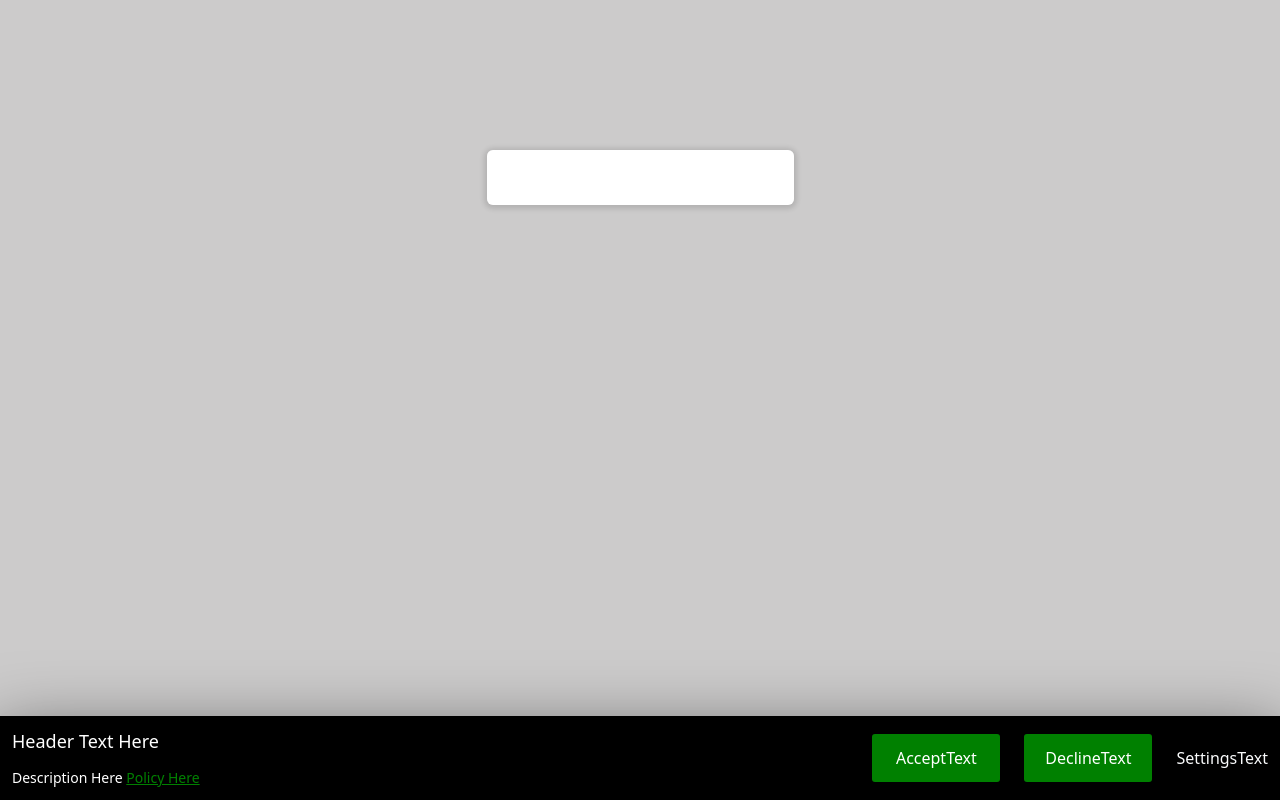
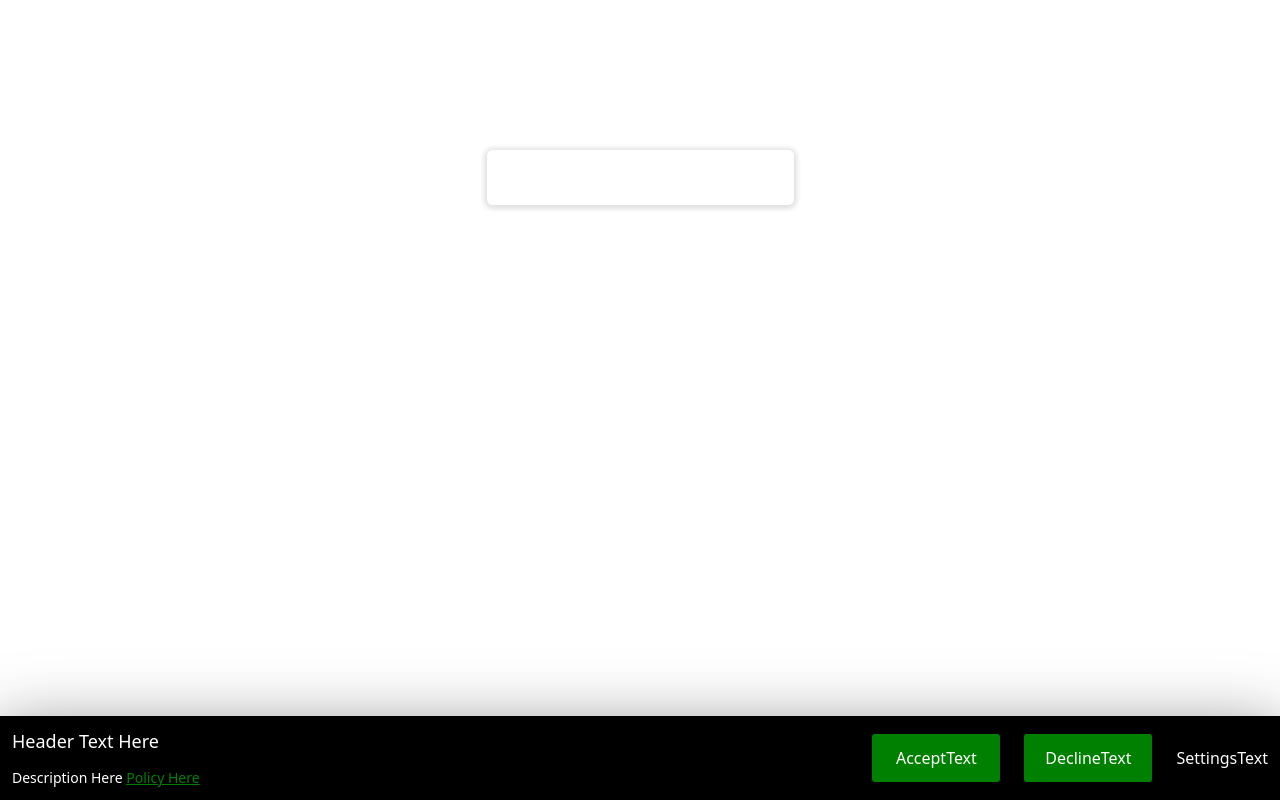
Before and after one commit to Front-End-Bootcamp/vue-component-create-team-moon-2, a Vue app: page / in a window 1280 px wide. Built offline with nearby package versions, Linux system fonts and the light colour scheme.

Commit message:
css update

```diff
--- a/src/style.css
+++ b/src/style.css
@@ -1,7 +1,3 @@
 @tailwind base;
 @tailwind components;
 @tailwind utilities;
-
-body{
-	background-color: rgb(204, 203, 203);
-}
```
